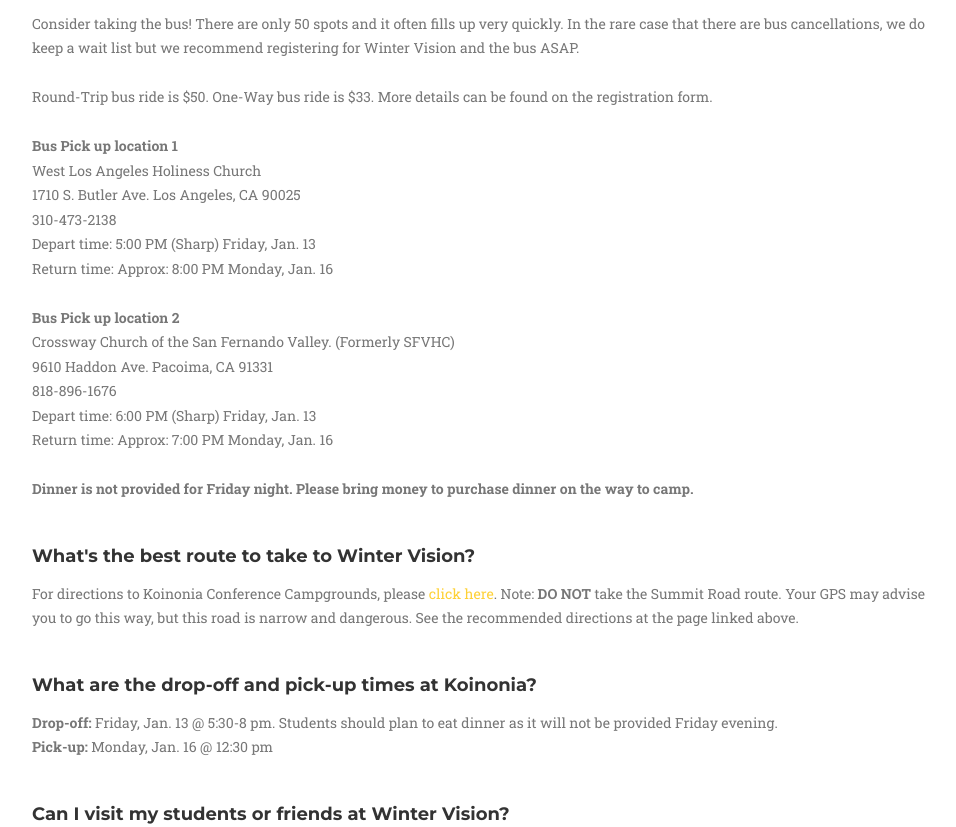
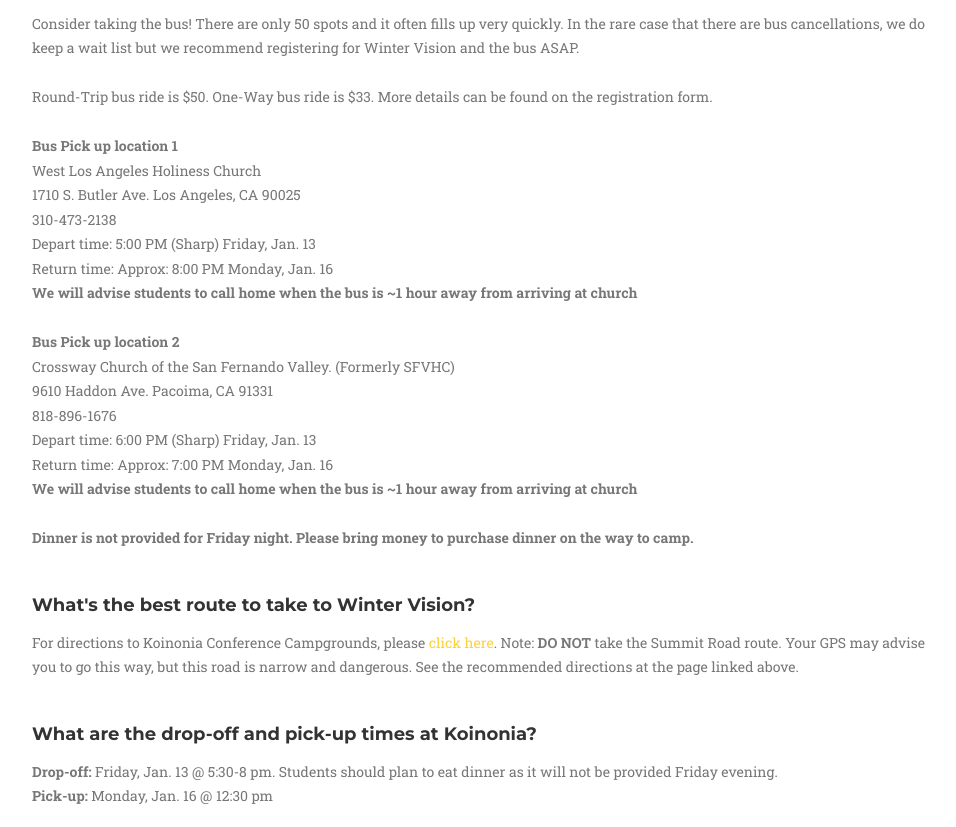
Before and after one commit to melissaha/wintervision, a website: page index.html in a window 1280 px wide. Shown: the part 3246-4073 px from the top of the page, without its empty margins (148-1104 px from the left). Drawn offline with nearby package versions, Linux system fonts and the light colour scheme; a web font is replaced by a local one.

Commit message:
bus change

```diff
--- a/index.html
+++ b/index.html
@@ -208,14 +208,16 @@
             1710 S. Butler Ave. Los Angeles, CA 90025<br />
             310-473-2138<br />
             Depart time: 5:00 PM (Sharp) Friday, Jan. 13<br />
-            Return time: Approx: 8:00 PM Monday, Jan. 16<br /><br />
+            Return time: Approx: 8:00 PM Monday, Jan. 16<br />
+            <b>We will advise students to call home when the bus is ~1 hour away from arriving at church</b><br /><br />
 
             <b>Bus Pick up location 2</b><br />
             Crossway Church of the San Fernando Valley. (Formerly SFVHC)<br />
             9610 Haddon Ave. Pacoima, CA 91331<br />
             818-896-1676<br />
             Depart time: 6:00 PM (Sharp) Friday, Jan. 13<br />
-            Return time: Approx: 7:00 PM Monday, Jan. 16<br /><br />
+            Return time: Approx: 7:00 PM Monday, Jan. 16<br />
+            <b>We will advise students to call home when the bus is ~1 hour away from arriving at church</b><br /><br />
 
             <b>Dinner is not provided for Friday night. Please bring money to purchase dinner on the way to camp.</b></p><br />
 
```
